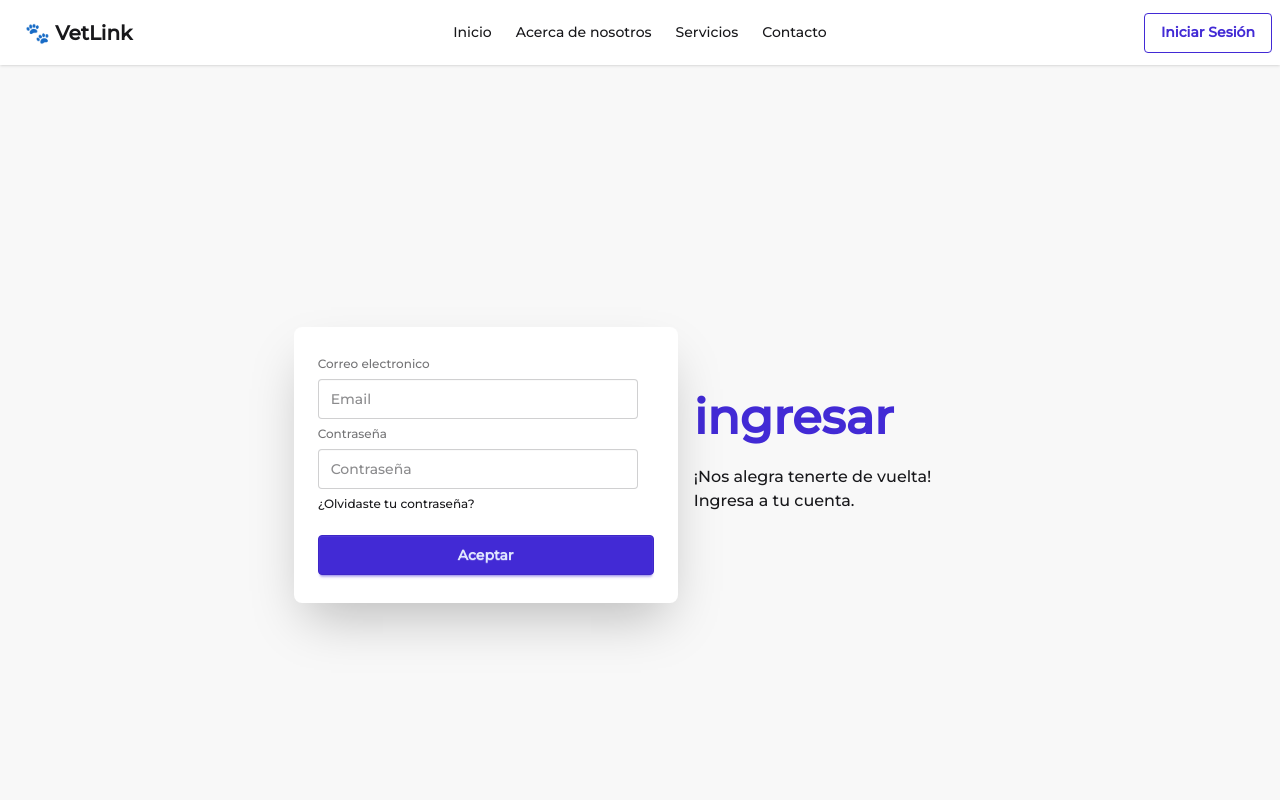
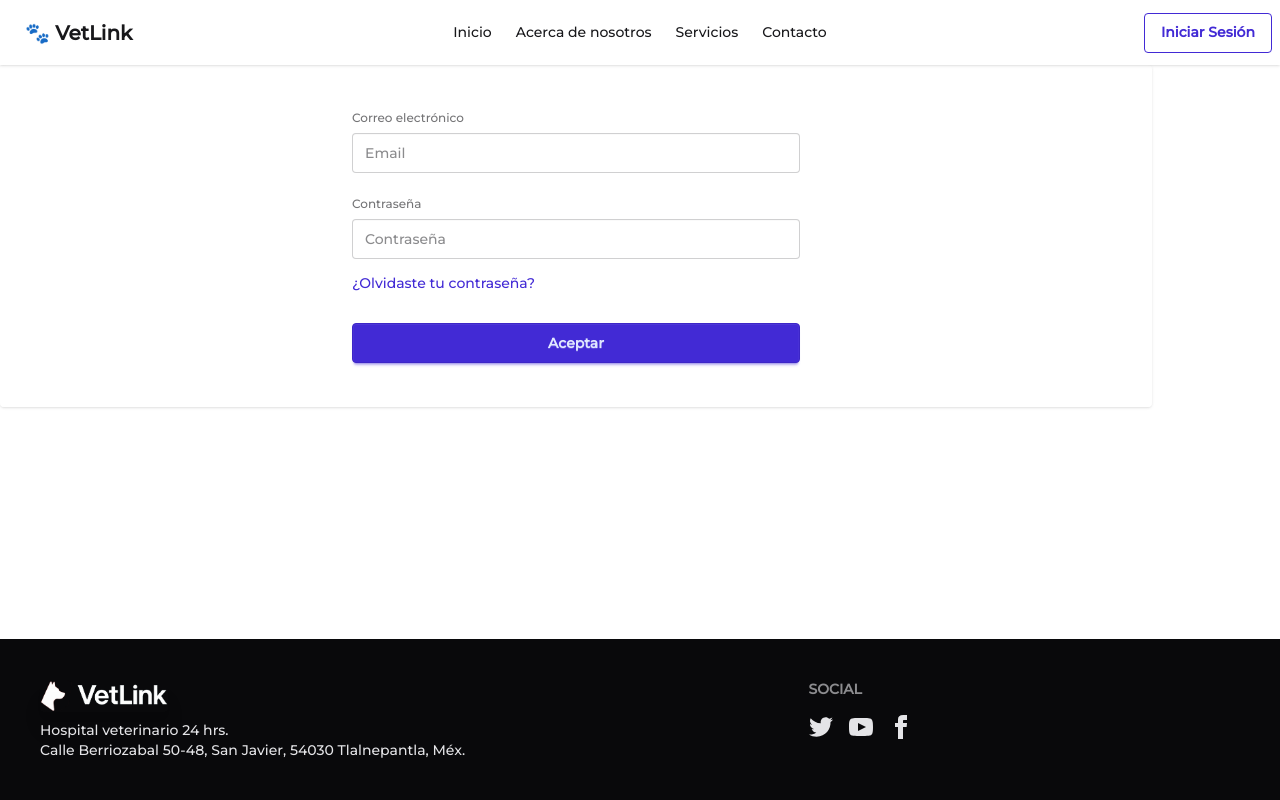
Before and after one commit to osar8405/vetlink, an Angular app: page /login in a window 1280 px wide. Shown: the top 800 px of the page. Built offline with nearby package versions, Linux system fonts and the light colour scheme.

Commit message:
Modal login

```diff
--- a/src/app/app.component.html
+++ b/src/app/app.component.html
@@ -1,8 +1,20 @@
 <main class="m-auto flex-grow flex flex-col min-h-screen">
-    <shared-navbar />
+    <shared-navbar (abrirLogin)="mostrarLogin.set(true)" />
     <section class="container mx-auto">
       <router-outlet />
     </section>
     <div class=" flex-1 flex-grow"></div>
     <shared-footer></shared-footer>
+
+    <!-- Modal del login -->
+    @if (mostrarLogin()) {
+    <div class="fixed inset-0 bg-black bg-opacity-50 flex items-center justify-center z-50">
+      <div class="bg-white p-6 rounded shadow-lg max-w-md w-full relative">
+        <button class="absolute top-2 right-2 text-gray-500 hover:text-gray-800" (click)="mostrarLogin.set(false)">
+          ✖
+        </button>
+        <app-login (loginSuccess)="mostrarLogin.set(false)" />
+      </div>
+    </div>
+    }
 </main>
--- a/src/app/app.component.ts
+++ b/src/app/app.component.ts
@@ -1,14 +1,16 @@
-import { Component } from '@angular/core';
+import { Component, signal } from '@angular/core';
 import { RouterOutlet } from '@angular/router';
 import { NavbarComponent } from './shared/components/navbar/navbar.component';
 import { FooterComponent } from './shared/components/footer/footer.component';
+import { LoginComponent } from "./cuenta/login/login.component";
 
 @Component({
   selector: 'app-root',
-  imports: [RouterOutlet, NavbarComponent, FooterComponent],
+  imports: [RouterOutlet, NavbarComponent, FooterComponent, LoginComponent],
   templateUrl: './app.component.html',
-  styleUrl: './app.component.css'
+  styleUrl: './app.component.css',
 })
 export class AppComponent {
   title = 'vetlink';
+  mostrarLogin = signal(false); // <-- controla el modal
 }
--- a/src/app/cuenta/login/login.component.html
+++ b/src/app/cuenta/login/login.component.html
@@ -1,22 +1,34 @@
-<div class="hero bg-base-200 min-h-screen">
-  <div class="hero-content flex-col lg:flex-row-reverse">
-    <div class="text-center lg:text-left">
-      <h1 class="text-5xl font-bold text-primary">ingresar</h1>
-      <p class="py-6">
-        ¡Nos alegra tenerte de vuelta! Ingresa a tu cuenta.
-      </p>
-    </div>
-    <div class="card bg-base-100 w-full max-w-sm shrink-0 shadow-2xl">
-      <div class="card-body">
+<!-- <div class="min-h-screen flex flex-col justify-center items-center bg-base-200 px-4"> -->
+  <div
+    class="w-full max-w-6xl flex flex-col lg:flex-row items-center lg:items-stretch bg-white rounded shadow overflow-hidden">
+
+    <!-- Columna izquierda (texto) -->
+    <!-- <div class="w-full lg:w-1/2 bg-base-200 flex items-center justify-center p-10">
+      <div>
+        <h1 class="text-5xl font-bold text-primary">Ingresar</h1>
+        <p class="mt-4 text-gray-700">
+          ¡Nos alegra tenerte de vuelta! Ingresa a tu cuenta.
+        </p>
+      </div>
+    </div> -->
+
+    <!-- Columna derecha (formulario) -->
+    <div class="w-full  bg-base-100 flex items-center justify-center p-10">
+      <div class="w-full max-w-md">
         <fieldset class="fieldset">
-          <label class="label">Correo electronico</label>
-          <input type="email" class="input" placeholder="Email" />
-          <label class="label">Contraseña</label>
-          <input type="password" class="input" placeholder="Contraseña" />
-          <div><a class="link link-hover">¿Olvidaste tu contraseña?</a></div>
-          <button class="btn btn-primary mt-4">Aceptar</button>
+          <label class="label">Correo electrónico</label>
+          <input type="email" class="input input-bordered w-full" placeholder="Email" />
+
+          <label class="label mt-4">Contraseña</label>
+          <input type="password" class="input input-bordered w-full" placeholder="Contraseña" />
+
+          <div class="mt-2">
+            <a class="link link-hover text-sm text-primary">¿Olvidaste tu contraseña?</a>
+          </div>
+
+          <button class="btn btn-primary w-full mt-6">Aceptar</button>
         </fieldset>
       </div>
     </div>
   </div>
-</div>
+<!-- </div> -->
--- a/src/app/cuenta/login/login.component.ts
+++ b/src/app/cuenta/login/login.component.ts
@@ -1,8 +1,21 @@
-import { Component } from '@angular/core';
+import { Component, EventEmitter, Output } from '@angular/core';
 
 @Component({
   selector: 'app-login',
   imports: [],
   templateUrl: './login.component.html',
 })
-export class LoginComponent { }
+export class LoginComponent {
+  @Output() loginSuccess = new EventEmitter<void>();
+
+onSubmit() {
+  // this.authService.login(this.form.value).subscribe({
+  //   next: () => {
+  //     this.loginSuccess.emit(); // <-- cierra modal desde afuera
+  //   },
+  //   error: () => {
+  //     // muestra error
+  //   },
+  // });
+ }
+}
--- a/src/app/shared/components/navbar/navbar.component.html
+++ b/src/app/shared/components/navbar/navbar.component.html
@@ -24,6 +24,6 @@
     </ul>
   </div>
   <div class="navbar-end">
-    <a class="btn btn-outline btn-primary" [routerLink]="['/login']">Iniciar Sesión</a>
+    <a class="btn btn-outline btn-primary" (click)="onLoginClick()">Iniciar Sesión</a>
   </div>
 </div>
--- a/src/app/shared/components/navbar/navbar.component.ts
+++ b/src/app/shared/components/navbar/navbar.component.ts
@@ -1,4 +1,4 @@
-import { Component } from '@angular/core';
+import { Component, EventEmitter, Output } from '@angular/core';
 import { RouterLink, RouterLinkActive } from '@angular/router';
 
 @Component({
@@ -6,4 +6,10 @@ import { RouterLink, RouterLinkActive } from '@angular/router';
   imports: [RouterLink, RouterLinkActive],
   templateUrl: './navbar.component.html',
 })
-export class NavbarComponent {}
+export class NavbarComponent {
+  @Output() abrirLogin = new EventEmitter<void>();
+
+  onLoginClick() {
+    this.abrirLogin.emit();
+  }
+}
```
Also changed, not shown: src/app/pages/home/home.component.html (indentation only).
